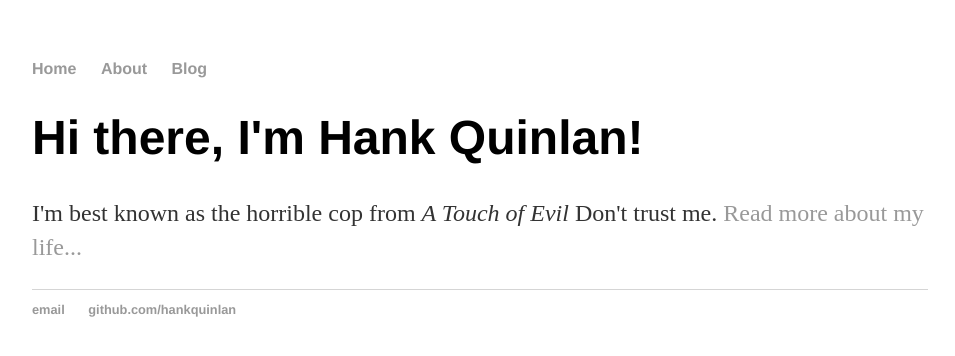
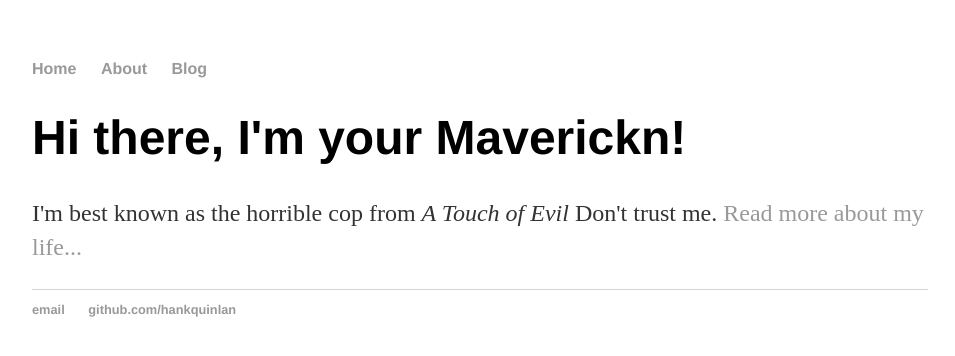
Before and after one commit to aj-maverick/aj-maverick.github.io, a Jekyll site: the page built from index.html, in a window 1280 px wide. Shown: the top 356 px of the page, without its empty margins (160-1115 px from the left). Built offline with Jekyll 4.4.1, drawn with Linux system fonts in a browser that asks for light colours.

Commit message:
Update index.html

```diff
--- a/index.html
+++ b/index.html
@@ -1,8 +1,8 @@
 ---
 layout: default
-title: Hank Quinlan, Horrible Cop
+title: AJ-Maverick's test site
 ---
 <div class="blurb">
-	<h1>Hi there, I'm Hank Quinlan!</h1>
+	<h1>Hi there, I'm your Maverickn!</h1>
 	<p>I'm best known as the horrible cop from <em>A Touch of Evil</em> Don't trust me. <a href="/about">Read more about my life...</a></p>
 </div><!-- /.blurb -->
```
